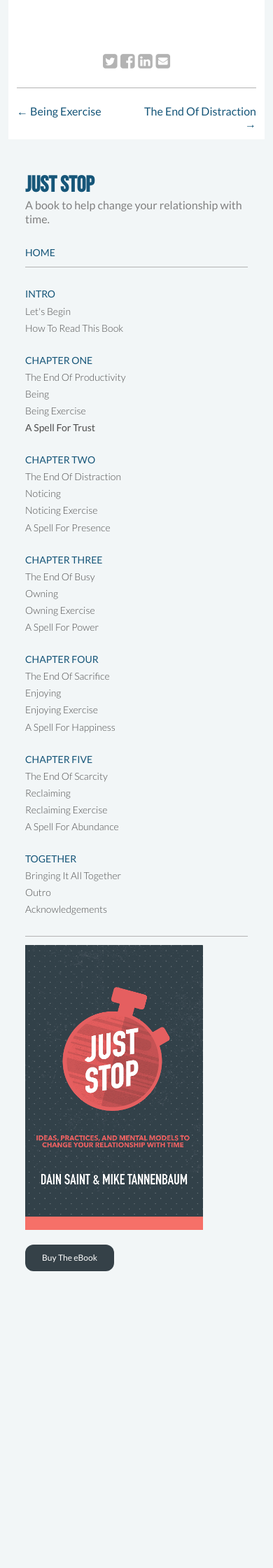
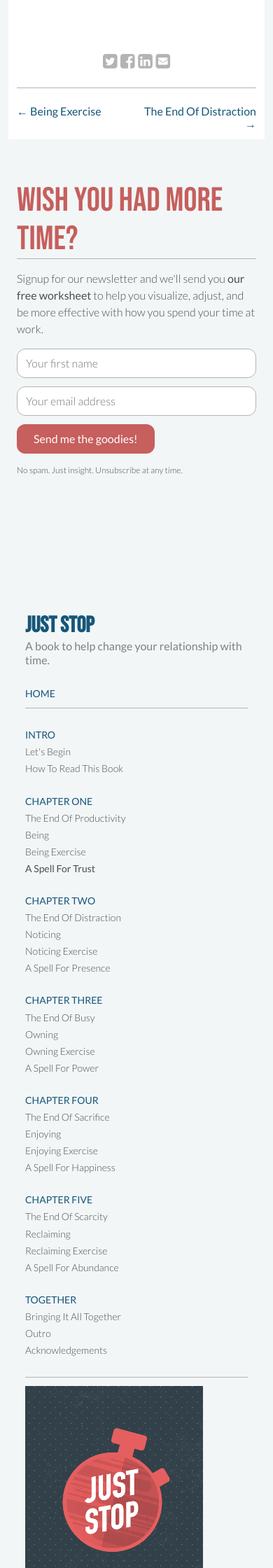
Before and after one commit to dainsaint/readjuststop.com, a Jekyll site: the page built from _chapters/chapter-one/a-spell-for-trust.md, in a window 390 px wide. Shown: the part 331-2571 px from the top of the page at 70% size. Built offline with Jekyll 4.4.1, drawn with Linux system fonts in a browser that asks for light colours; before the commit the page ends 2217 px from its top, so only the background shows below that.

Commit message:
Added mailing list to book pages

```diff
--- a/_includes/form.html
+++ b/_includes/form.html
@@ -15,7 +15,7 @@
       <div class="formkit-field">
         <input class="formkit-input" name="email_address" placeholder="Your email address" required="" type="email">
       </div>
-      <div class="formkit-field">
+      <div class="formkit-submit-field">
       <button data-element="submit" class="formkit-submit formkit-submit" >
         <div class="formkit-spinner"><div></div><div></div><div></div></div>
         <span>Send me the goodies!</span>
--- a/_layouts/book.html
+++ b/_layouts/book.html
@@ -35,7 +35,7 @@
     </header>
 
     <main>
-
+<div>
       <section id="content" class="page">
         <h1>{{ page.title }}</h1>
         <article>
@@ -72,16 +72,21 @@
 
         </nav>
 
+
+
       </section>
 
-
+      <section id="content">
+        {% include form.html %}
+      </section>
+</div>
 
       <aside>
 
 
         <nav>
           <header>
-            <h4>Just Stop</h4>
+            <h4><a href="/">Just Stop</a></h4>
             <p>A book to help change your relationship with time.</p>
           </header>
 
@@ -127,7 +132,7 @@
           <p>
             <a class="button mini dark" href="https://gum.co/QpepE?wanted=true" data-gumroad-single-product="true">Buy The eBook</a>
           </p>
-          <script src="https://gumroad.com/js/gumroad.js"></script>
+
         </section>
 
       </nav>
--- a/assets/css/main.scss
+++ b/assets/css/main.scss
@@ -65,7 +65,7 @@ main
   max-width: 970px;
   display: grid;
   grid-template-columns: auto 200px;
-  @media(max-width: 720px)
+  @media(max-width: 800px)
   {
     grid-template-columns: auto;
   }
@@ -472,7 +472,7 @@ button.mini, a.button.mini
       grid-template-columns: 50% 50%;
 
 
-      @media(max-width: 720px)
+      @media(max-width: 800px)
       {
         grid-template-columns: auto;
       }
@@ -483,7 +483,7 @@ button.mini, a.button.mini
         text-align: right;
         // border: 1px solid green;
 
-        @media(max-width: 720px)
+        @media(max-width: 800px)
         {
           text-align: left;
         }
@@ -493,7 +493,7 @@ button.mini, a.button.mini
       {
         // border: 1px solid blue;
         text-align: center;
-        @media(max-width: 720px)
+        @media(max-width: 800px)
         {
           text-align: left;
         }
@@ -505,7 +505,7 @@ button.mini, a.button.mini
           max-height: 390px;
           box-shadow: 0 5px 15px rgba(0,0,0,.2);
 
-          @media(max-width: 720px)
+          @media(max-width: 800px)
           {
             margin-top: 24px;
             max-height: none;
@@ -554,6 +554,16 @@ form
     }
 
   }
+
+  .formkit-fields
+  {
+    display: flex;
+    flex-direction: row;
+    @media(max-width: 800px)
+    {
+      flex-direction: column;
+    }
+  }
   input
   {
     border: 1px solid $light;
@@ -561,10 +571,11 @@ form
     box-sizing: border-box;
     border-radius: 12px;
     font-weight: 100;
-    width: 300px;
+    width: 100%;
+    height: 42px;
     outline: none;
 
-    @media(max-width: 720px)
+    @media(max-width: 800px)
     {
       width: 100%;
     }
@@ -574,11 +585,18 @@ form
   {
     margin-right: 12px;
     margin-bottom: 12px;
-    display: inline-block;
-
-    @media(max-width: 720px)
+    flex: 2 0 0 ;
+    @media(max-width: 800px)
     {
       width: 100%;
+    }
+  }
+
+  .formkit-submit-field
+  {
+    button
+    {
+      margin: 0px;
     }
   }
 
```
